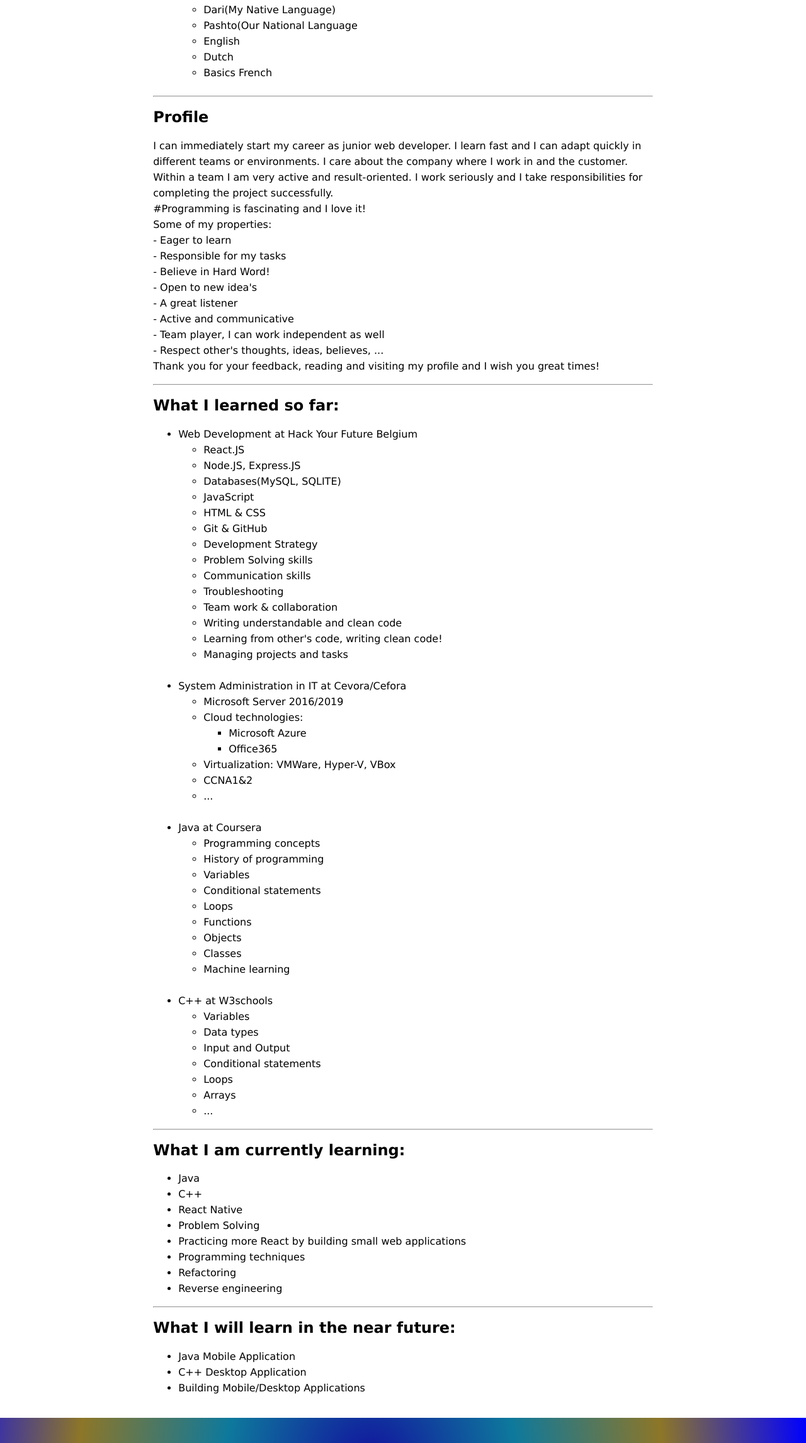
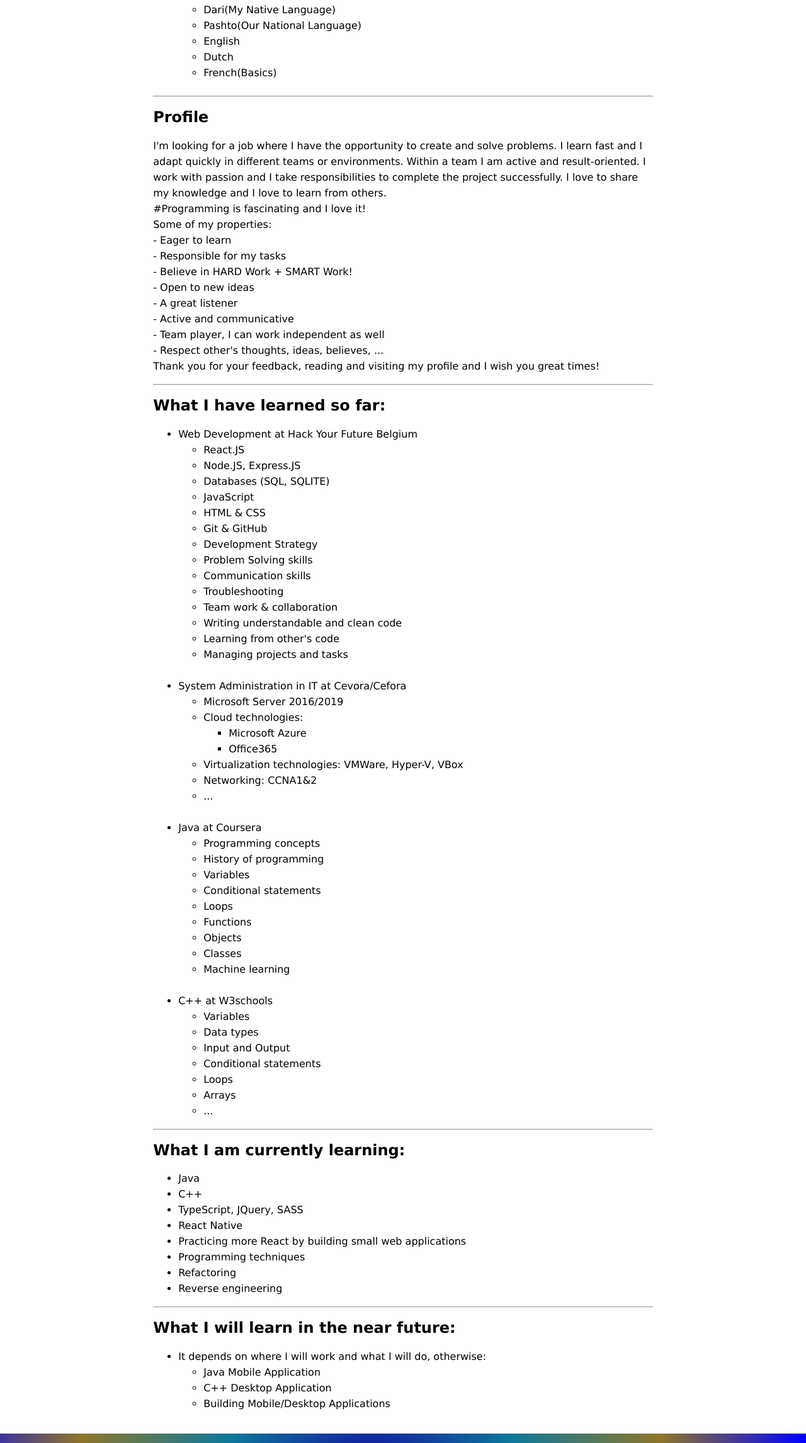
Before and after one commit to Sayed94h/everyday-smarter, a website: page public/about.html in a window 1280 px wide. Shown: the part 439-2731 px from the top of the page at 63% size. Drawn offline with Linux system fonts and the light colour scheme.

Commit message:
updated about page

```diff
--- a/api/routes.js
+++ b/api/routes.js
@@ -6,6 +6,7 @@ const handlers = require("./handlers.js");
 
 router.post("/text-to-emoji", handlers.translateText);
 router.post("/contactForm", handlers.contactForm);
+router.get("/messages", handlers.getMessages);
 router.post("/feedbackForm", handlers.feedbackForm);
 router.post("/registrations", handlers.registrations);
 router.get("/redirectAfterRegistration", handlers.redirectAfterRegistration);
--- a/public/about.html
+++ b/public/about.html
@@ -98,7 +98,7 @@
 	<!-- main part of the web page -->
 	<main>
 		<section class="note">
-			<p><b>Note: </b>This website is not completed yet and I am working on it!</p>
+			<p><b>Note: </b>This website is still under work!</p>
 		</section>
 		<article class="main-article">
 			<h3>
@@ -114,10 +114,10 @@
 					<br>
 					<li>I can speak: <ul>
 							<li>Dari(My Native Language)</li>
-							<li>Pashto(Our National Language</li>
+							<li>Pashto(Our National Language)</li>
 							<li>English</li>
 							<li>Dutch</li>
-							<li>Basics French</li>
+							<li>French(Basics)</li>
 						</ul>
 				</ul>
 				<img src="https://user-images.githubusercontent.com/61209285/92802034-71f99180-f3b6-11ea-8f19-59fab1c284d4.jpg"
@@ -128,16 +128,18 @@
 				<h2>Profile</h2>
 
 				<p>
-					I can immediately start my career as junior web developer. I learn fast and I can adapt quickly in
-					different teams or environments. I care about the company where I work in and the customer.
-					Within a team I am very active and result-oriented. I work seriously and I take responsibilities for
-					completing the project successfully. <br>
+					I'm looking for a job where I have the opportunity to create and solve problems. I learn fast and I
+					adapt quickly in
+					different teams or environments. Within a team I am active and result-oriented. I work with passion
+					and I take responsibilities to
+					complete the project successfully. I love to share my knowledge and I love to learn from others.
+					<br>
 					#Programming is fascinating and I love it! <br>
 					Some of my properties: <br>
 					- Eager to learn <br>
 					- Responsible for my tasks <br>
-					- Believe in Hard Word! <br>
-					- Open to new idea's <br>
+					- Believe in HARD Work + SMART Work! <br>
+					- Open to new ideas <br>
 					- A great listener <br>
 					- Active and communicative <br>
 					- Team player, I can work independent as well <br>
@@ -148,7 +150,7 @@
 			</section>
 			<hr />
 			<section class="contents">
-				<h2>What I learned so far:</h2>
+				<h2>What I have learned so far:</h2>
 				<ul>
 					<li>
 						Web Development at Hack Your Future Belgium
@@ -157,7 +159,7 @@
 						<ul>
 							<li>React.JS</li>
 							<li>Node.JS, Express.JS</li>
-							<li>Databases(MySQL, SQLITE)</li>
+							<li>Databases (SQL, SQLITE)</li>
 							<li>JavaScript</li>
 							<li>HTML & CSS</li>
 							<li>Git & GitHub</li>
@@ -167,7 +169,7 @@
 							<li>Troubleshooting</li>
 							<li>Team work & collaboration</li>
 							<li>Writing understandable and clean code</li>
-							<li>Learning from other's code, writing clean code!</li>
+							<li>Learning from other's code</li>
 							<li>Managing projects and tasks</li>
 						</ul>
 					</li>
@@ -185,8 +187,8 @@
 									<li>Office365</li>
 								</ul>
 							</li>
-							<li>Virtualization: VMWare, Hyper-V, VBox</li>
-							<li>CCNA1&2</li>
+							<li>Virtualization technologies: VMWare, Hyper-V, VBox</li>
+							<li>Networking: CCNA1&2</li>
 							<li>...</li>
 						</ul>
 					</li>
@@ -228,8 +230,8 @@
 				<ul>
 					<li>Java</li>
 					<li>C++</li>
+					<li>TypeScript, JQuery, SASS</li>
 					<li>React Native</li>
-					<li>Problem Solving</li>
 					<li>Practicing more React by building small web applications</li>
 					<li>Programming techniques</li>
 					<li>Refactoring</li>
@@ -241,9 +243,12 @@
 			<section class="contents">
 				<h2>What I will learn in the near future:</h2>
 				<ul>
-					<li>Java Mobile Application</li>
-					<li>C++ Desktop Application</li>
-					<li>Building Mobile/Desktop Applications</li>
+					<li>It depends on where I will work and what I will do, otherwise:</li>
+					<ul>
+						<li>Java Mobile Application</li>
+						<li>C++ Desktop Application</li>
+						<li>Building Mobile/Desktop Applications</li>
+					</ul>
 				</ul>
 			</section>
 		</article>
--- a/public/index.html
+++ b/public/index.html
@@ -106,7 +106,7 @@
 				<div class="threed front">Change</div>
 				<div class="threed back">Work</div>
 				<div class="threed right">IT</div>
-				<div class="threed left">Tech</div>
+				<div class="threed left">Techs</div>
 				<div class="threed top">Hard</div>
 				<div class="threed bottom">World</div>
 			</section>
@@ -120,18 +120,18 @@
 			</section>
 		</section>
 	</section>
-	<!-- video as a demo for emoji translater -->
+	<!-- video as a demo for emoji translator -->
 	<section class="demo-wrapper">
 		<section class="demo-header">
-			<p>A very short demo for Emoji Translater</p>
+			<p>A very short demo for Emoji Translator</p>
 		</section>
 		<section class="demo-container">
-			<video src="./assets/Emoji-translater.mp4" controls></video>
+			<video src="./assets/Emoji-translator.mp4" controls></video>
 		</section>
 	</section>
-	<!-- emoji translater -->
+	<!-- emoji translator -->
 	<section class="emoji-wrapper">
-		<h4>Below is emoji translater. Write some text in the text input to translate it into emoji's</h4>
+		<h4>Below is emoji translator. Write some text in the text input to translate it into emoji's</h4>
 		<section class="emoji-container">
 			<section>
 
@@ -251,7 +251,7 @@
 				<a href="https://be.linkedin.com/in/sayed-kazimi-0507/" target="_blank">LINKEDIN</a>
 				<a href="https://github.com/Sayed94h" target="_blank">GITHUB</a>
 				<a href="mailto:ssayed.kazimi@gmail.com" target="_blank">GMAIL</a>
-				<a href="" target="_blank">PHONE</a>
+				<a href="#" target="_blank">PHONE</a>
 				<a href="https://www.youtube.com" target="_blank">YOUTUBE</a>
 				<a href="https://www.instagram.com" target="_blank">INSTAGRAM</a>
 
@@ -292,13 +292,13 @@
 
 		</section>
 		<p class="copyright">
-			&copy; SAYED KAZIMI | 2020
+			&copy; SAYED KAZIMI | 2020 - 2021
 		</p>
 	</footer>
 	<!-- load the js files -->
 	<script src="./apps/frontEnd.js"></script>
 	<!-- <script src="./apps/sharedVar.js" type="module"></script> -->
-	<script src="./apps/emoji-translater.js"></script>
+	<script src="./apps/emoji-translator.js"></script>
 	<script src="./apps/subscribe.js"></script>
 
 </body>
```
Also changed, not shown: api/handlers.js (+16 -0 lines), public/apps/emoji-translator.js (renamed from public/apps/emoji-translater.js), 2 other files.
